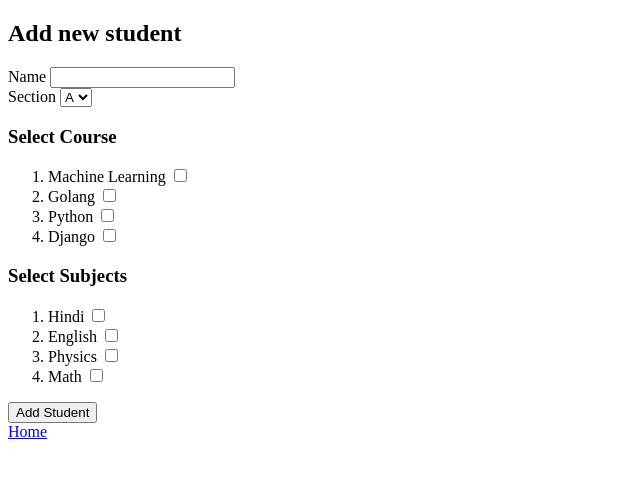
After one commit to rampravesh22/django-practice, a Django app: page /addstudent/ in a window 1280 px wide. The commit adds this page. Shown: the top 478 px of the page, without its empty margins (0-640 px from the left). Run offline with Django 4.2, Linux system fonts and the light colour scheme.

Commit message:
just commit

```diff
--- a/related_name/core/models.py
+++ b/related_name/core/models.py
@@ -12,7 +12,7 @@ class Student(models.Model):
 
 class Section(models.Model):
     student = models.OneToOneField(
-        Student, on_delete=models.CASCADE, related_name="section")
+        Student, on_delete=models.CASCADE, related_name="section",)
     select_section = (
         ("A", "A"),
         ("B", "B"),
--- /dev/null
+++ b/related_name/core/templates/core/addstudent.html
@@ -0,0 +1,89 @@
+<!DOCTYPE html>
+<html lang="en">
+
+<head>
+    <meta charset="UTF-8">
+    <meta http-equiv="X-UA-Compatible" content="IE=edge">
+    <meta name="viewport" content="width=device-width, initial-scale=1.0">
+    <title>Document</title>
+</head>
+
+<body>
+    <h2>Add new student</h2>
+    <div class="addnewstudent">
+        <form action="" method="post">
+            {% csrf_token %}
+            <div class="form-input">
+                <label for="name">Name</label>
+                <input type="text" id="name" name="name">
+            </div>
+            <div class="form-input">
+                <label for="section">Section</label>
+                <select name="section" id="section">
+                    <option value="A">A</option>
+                    <option value="B">B</option>
+                    <option value="C">C</option>
+                    <option value="D">D</option>
+                </select>
+            </div>
+            <div class="form-input">
+                <h3>Select Course</h3>
+                <ol>
+                    <li>
+                        <label for="course">Machine Learning</label>
+                        <input type="checkbox" name="course" id="course" value="Machine Learning">
+                    </li>
+                    <li>
+                        <label for="name">Golang</label>
+                        <input type="checkbox" name="course" id="course" value="Golang">
+                    </li>
+                    <li>
+                        <label for="name">Python</label>
+                        <input type="checkbox" name="course" id="course" value="Python">
+                    </li>
+                    <li>
+                        <label for="name">Django</label>
+                        <input type="checkbox" name="course" id="course" value="Django Framework">
+                    </li>
+                </ol>
+            </div>
+            <div class="form-input">
+                <h3>Select Subjects</h3>
+                <ol>
+                    <li>
+                        <label for="subjects">Hindi</label>
+                        <input type="checkbox" name="subjects" id="subjects" value="Hindi">
+                    </li>
+                    <li>
+                        <label for="subjects">English</label>
+                        <input type="checkbox" name="subjects" id="subjects" value="English">
+                    </li>
+                    <li>
+                        <label for="subjects">Physics</label>
+                        <input type="checkbox" name="subjects" id="subjects" value="Physics">
+
+                    </li>
+                    <li>
+                        <label for="subjects">Math</label>
+                        <input type="checkbox" name="subjects" id="subjects" value="Math">
+                    </li>
+                </ol>
+            </div>
+            <input type="submit" value="Add Student">
+        </form>
+    </div>
+
+    {% if messages %}
+    <hr>
+    <ul class="messages">
+        {% for message in messages %}
+        <li>{{message}}</li>
+        {% endfor %}
+    </ul>
+    {% endif %}
+    <a href=" {% url 'home' %} ">Home</a>
+
+
+</body>
+
+</html>
--- a/related_name/core/views.py
+++ b/related_name/core/views.py
@@ -1,21 +1,15 @@
 from django.shortcuts import render, redirect
 from core.models import Course, Student, Section, Subject
+from django.contrib import messages
 # Create your views here.
-print("********************************************************")
-print("********************************************************")
-print()
 
 
 # student = Subject.objects.filter(student__student_name="Jatin")
 # print(student.values())
 
 
-print()
-print("********************************************************")
-print("********************************************************")
+def home(request):
 
-
-def home(request):
     students = Student.objects.all()
     context = {
         'students': students,
@@ -43,3 +37,30 @@ def delete(request, id):
 
     }
     return redirect("/")
+
+
+def addstudnet(request):
+    if request.method == "POST":
+        print("********************************************************")
+        name = request.POST.get('name')
+        section = request.POST.get('section')
+        courses = request.POST.getlist('course')
+        subjects = request.POST.getlist('subjects')
+        print(name)
+        print(section)
+        print(courses)
+        print(subjects)
+        student = Student.objects.create(student_name=name)
+
+        section = Section.objects.create(student=student, section_name=section)
+        for course in courses:
+            Course.objects.create(student=student, course_name=course)
+        for subject in subjects:
+            student.subject.add(
+                Subject.objects.create(subject_name=subject))
+
+        messages.success(request, "Student details added successfully")
+        print("********************************************************")
+        return redirect(request.META.get('HTTP_REFERER'), context={"name": name})
+
+    return render(request, "core/addstudent.html")
--- a/related_name/related_name/urls.py
+++ b/related_name/related_name/urls.py
@@ -18,7 +18,8 @@ from django.urls import path
 from core import views
 urlpatterns = [
     path('admin/', admin.site.urls),
-    path("", views.home),
+    path("", views.home, name="home"),
     path("show/<int:id>/", views.show, name="show"),
     path("delete/<int:id>/", views.delete, name="delete"),
+    path("addstudent/", views.addstudnet, name="addstudent"),
 ]
```
Also changed, not shown: related_name/core/templates/core/home.html (+1 -60 lines), related_name/db.sqlite3.
